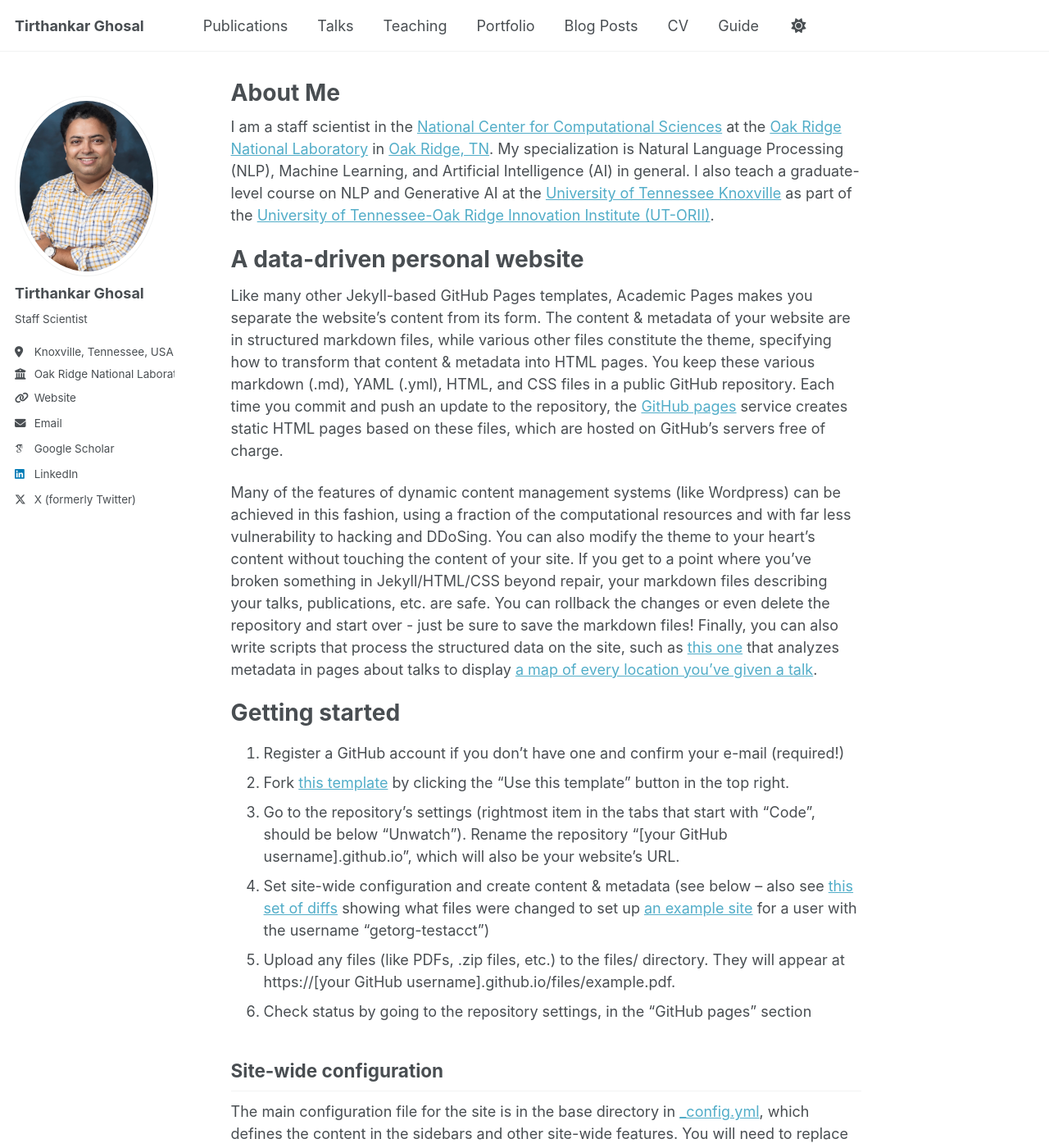
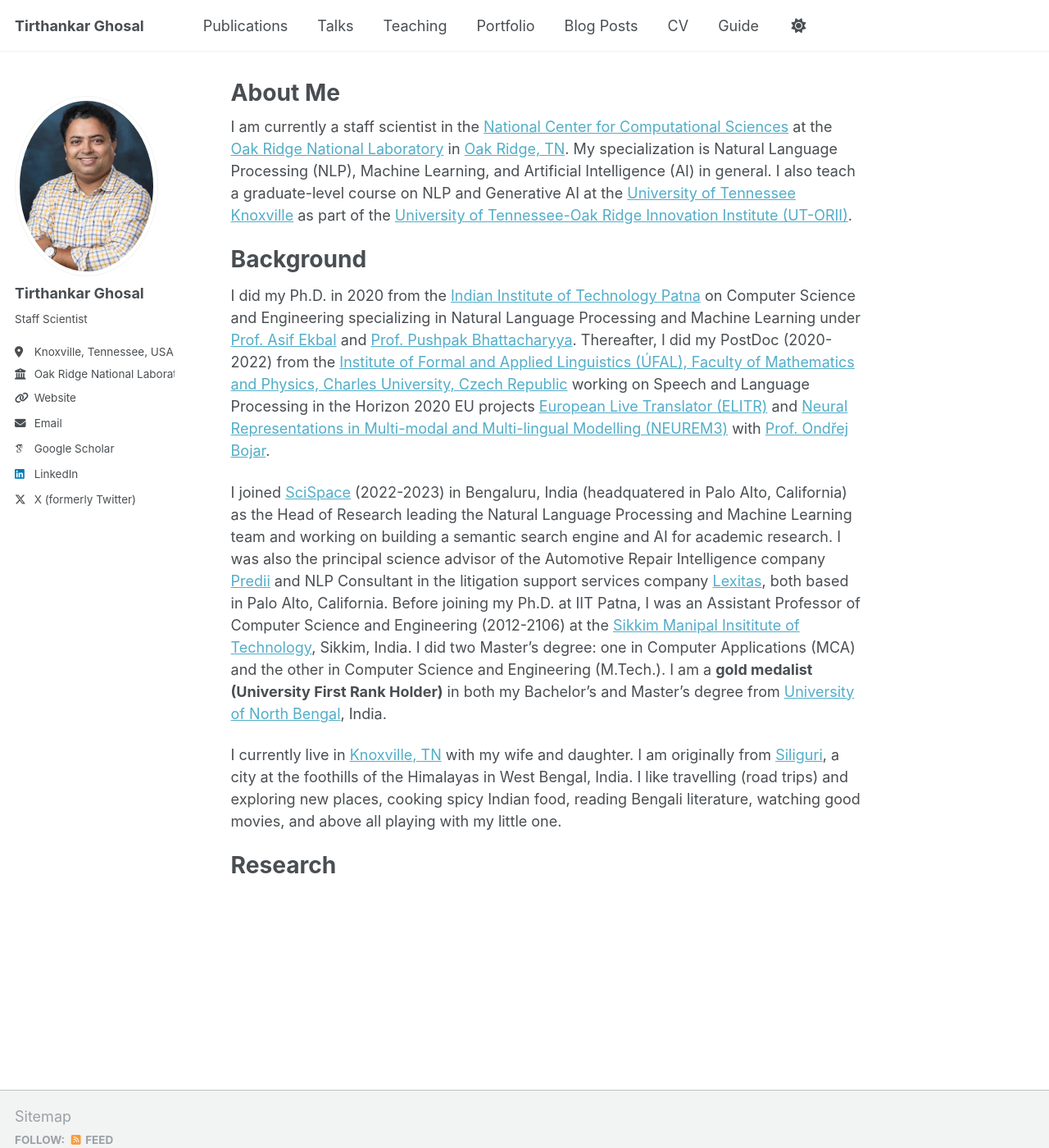
Before and after one commit to Tirthankar-Ghosal/Tirthankar-Ghosal.github.io, a Jekyll site: the page built from _pages/about.md, in a window 1280 px wide and 1400 px high. Shown: the whole window at 82% size. Built offline with Jekyll 4.4.1, drawn with Linux system fonts in a browser that asks for light colours; some web fonts are replaced; some of the changed text lies outside the part shown.

Commit message:
Update about.md

```diff
--- a/_pages/about.md
+++ b/_pages/about.md
@@ -7,43 +7,16 @@ redirect_from:
   - /about.html
 ---
 
-I am a staff scientist in the [National Center for Computational Sciences](https://www.ornl.gov/division/nccs) at the [Oak Ridge National Laboratory](https://www.ornl.gov) in [Oak Ridge, TN](https://www.oakridgetn.gov). My specialization is Natural Language Processing (NLP), Machine Learning, and Artificial Intelligence (AI) in general. I also teach a graduate-level course on NLP and Generative AI at the [University of Tennessee Knoxville](https://bredesencenter.utk.edu/faculty/tirthankar-ghosal/) as part of the [University of Tennessee-Oak Ridge Innovation Institute (UT-ORII)](https://utorii.com).
+I am currently a staff scientist in the [National Center for Computational Sciences](https://www.ornl.gov/division/nccs) at the [Oak Ridge National Laboratory](https://www.ornl.gov) in [Oak Ridge, TN](https://www.oakridgetn.gov). My specialization is Natural Language Processing (NLP), Machine Learning, and Artificial Intelligence (AI) in general. I also teach a graduate-level course on NLP and Generative AI at the [University of Tennessee Knoxville](https://bredesencenter.utk.edu/faculty/tirthankar-ghosal/) as part of the [University of Tennessee-Oak Ridge Innovation Institute (UT-ORII)](https://utorii.com).
 
-A data-driven personal website
+Background
 ======
-Like many other Jekyll-based GitHub Pages templates, Academic Pages makes you separate the website's content from its form. The content & metadata of your website are in structured markdown files, while various other files constitute the theme, specifying how to transform that content & metadata into HTML pages. You keep these various markdown (.md), YAML (.yml), HTML, and CSS files in a public GitHub repository. Each time you commit and push an update to the repository, the [GitHub pages](https://pages.github.com/) service creates static HTML pages based on these files, which are hosted on GitHub's servers free of charge.
 
-Many of the features of dynamic content management systems (like Wordpress) can be achieved in this fashion, using a fraction of the computational resources and with far less vulnerability to hacking and DDoSing. You can also modify the theme to your heart's content without touching the content of your site. If you get to a point where you've broken something in Jekyll/HTML/CSS beyond repair, your markdown files describing your talks, publications, etc. are safe. You can rollback the changes or even delete the repository and start over - just be sure to save the markdown files! Finally, you can also write scripts that process the structured data on the site, such as [this one](https://github.com/academicpages/academicpages.github.io/blob/master/talkmap.ipynb) that analyzes metadata in pages about talks to display [a map of every location you've given a talk](https://academicpages.github.io/talkmap.html).
+I did my Ph.D. in 2020 from the [Indian Institute of Technology Patna](https://www.iitp.ac.in) on Computer Science and Engineering specializing in Natural Language Processing and Machine Learning under [Prof. Asif Ekbal](https://ekbalasif.github.io) and [Prof. Pushpak Bhattacharyya](https://www.cse.iitb.ac.in/~pb/). Thereafter, I did my PostDoc (2020-2022) from the [Institute of Formal and Applied Linguistics (ÚFAL), Faculty of Mathematics and Physics, Charles University, Czech Republic](https://ufal.mff.cuni.cz/tirthankar-ghosal) working on Speech and Language Processing in the Horizon 2020 EU projects [European Live Translator (ELITR)](https://elitr.eu) and [Neural Representations in Multi-modal and Multi-lingual Modelling (NEUREM3)](https://ufal.mff.cuni.cz/grants/neurem3) with [Prof. Ondřej Bojar](https://ufal.mff.cuni.cz/ondrej-bojar).
 
-Getting started
+I joined [SciSpace](https://scispace.com) (2022-2023) in Bengaluru, India (headquatered in Palo Alto, California) as the Head of Research leading the Natural Language Processing and Machine Learning team and working on building a semantic search engine and AI for academic research. I was also the principal science advisor of the Automotive Repair Intelligence company [Predii](https://www.predii.com) and NLP Consultant in the litigation support services company [Lexitas](https://www.lexitaslegal.com), both based in Palo Alto, California. Before joining my Ph.D. at IIT Patna, I was an Assistant Professor of Computer Science and Engineering (2012-2106) at the [Sikkim Manipal Insititute of Technology](https://smu.edu.in/smit/), Sikkim, India. I did two Master's degree: one in Computer Applications (MCA) and the other in Computer Science and Engineering (M.Tech.). I am a **gold medalist (University First Rank Holder)** in both my Bachelor's and Master's degree from [University of North Bengal](https://nbu.ac.in), India.
+
+I currently live in [Knoxville, TN](https://en.wikipedia.org/wiki/Knoxville,_Tennessee) with my wife and daughter. I am originally from [Siliguri](https://en.wikipedia.org/wiki/Siliguri), a city at the foothills of the Himalayas in West Bengal, India. I like travelling (road trips) and exploring new places, cooking spicy Indian food, reading Bengali literature, watching good movies, and above all playing with my little one.
+
+Research
 ======
-1. Register a GitHub account if you don't have one and confirm your e-mail (required!)
-1. Fork [this template](https://github.com/academicpages/academicpages.github.io) by clicking the "Use this template" button in the top right.
-1. Go to the repository's settings (rightmost item in the tabs that start with "Code", should be below "Unwatch"). Rename the repository "[your GitHub username].github.io", which will also be your website's URL.
-1. Set site-wide configuration and create content & metadata (see below -- also see [this set of diffs](http://archive.is/3TPas) showing what files were changed to set up [an example site](https://getorg-testacct.github.io) for a user with the username "getorg-testacct")
-1. Upload any files (like PDFs, .zip files, etc.) to the files/ directory. They will appear at https://[your GitHub username].github.io/files/example.pdf.
-1. Check status by going to the repository settings, in the "GitHub pages" section
-
-Site-wide configuration
-------
-The main configuration file for the site is in the base directory in [_config.yml](https://github.com/academicpages/academicpages.github.io/blob/master/_config.yml), which defines the content in the sidebars and other site-wide features. You will need to replace the default variables with ones about yourself and your site's github repository. The configuration file for the top menu is in [_data/navigation.yml](https://github.com/academicpages/academicpages.github.io/blob/master/_data/navigation.yml). For example, if you don't have a portfolio or blog posts, you can remove those items from that navigation.yml file to remove them from the header.
-
-Create content & metadata
-------
-For site content, there is one markdown file for each type of content, which are stored in directories like _publications, _talks, _posts, _teaching, or _pages. For example, each talk is a markdown file in the [_talks directory](https://github.com/academicpages/academicpages.github.io/tree/master/_talks). At the top of each markdown file is structured data in YAML about the talk, which the theme will parse to do lots of cool stuff. The same structured data about a talk is used to generate the list of talks on the [Talks page](https://academicpages.github.io/talks), each [individual page](https://academicpages.github.io/talks/2012-03-01-talk-1) for specific talks, the talks section for the [CV page](https://academicpages.github.io/cv), and the [map of places you've given a talk](https://academicpages.github.io/talkmap.html) (if you run this [python file](https://github.com/academicpages/academicpages.github.io/blob/master/talkmap.py) or [Jupyter notebook](https://github.com/academicpages/academicpages.github.io/blob/master/talkmap.ipynb), which creates the HTML for the map based on the contents of the _talks directory).
-
-**Markdown generator**
-
-The repository includes [a set of Jupyter notebooks](https://github.com/academicpages/academicpages.github.io/tree/master/markdown_generator
-) that converts a CSV containing structured data about talks or presentations into individual markdown files that will be properly formatted for the Academic Pages template. The sample CSVs in that directory are the ones I used to create my own personal website at stuartgeiger.com. My usual workflow is that I keep a spreadsheet of my publications and talks, then run the code in these notebooks to generate the markdown files, then commit and push them to the GitHub repository.
-
-How to edit your site's GitHub repository
-------
-Many people use a git client to create files on their local computer and then push them to GitHub's servers. If you are not familiar with git, you can directly edit these configuration and markdown files directly in the github.com interface. Navigate to a file (like [this one](https://github.com/academicpages/academicpages.github.io/blob/master/_talks/2012-03-01-talk-1.md) and click the pencil icon in the top right of the content preview (to the right of the "Raw | Blame | History" buttons). You can delete a file by clicking the trashcan icon to the right of the pencil icon. You can also create new files or upload files by navigating to a directory and clicking the "Create new file" or "Upload files" buttons.
-
-Example: editing a markdown file for a talk
-![Editing a markdown file for a talk](/images/editing-talk.png)
-
-For more info
-------
-More info about configuring Academic Pages can be found in [the guide](https://academicpages.github.io/markdown/), the [growing wiki](https://github.com/academicpages/academicpages.github.io/wiki), and you can always [ask a question on GitHub](https://github.com/academicpages/academicpages.github.io/discussions). The [guides for the Minimal Mistakes theme](https://mmistakes.github.io/minimal-mistakes/docs/configuration/) (which this theme was forked from) might also be helpful.
```
